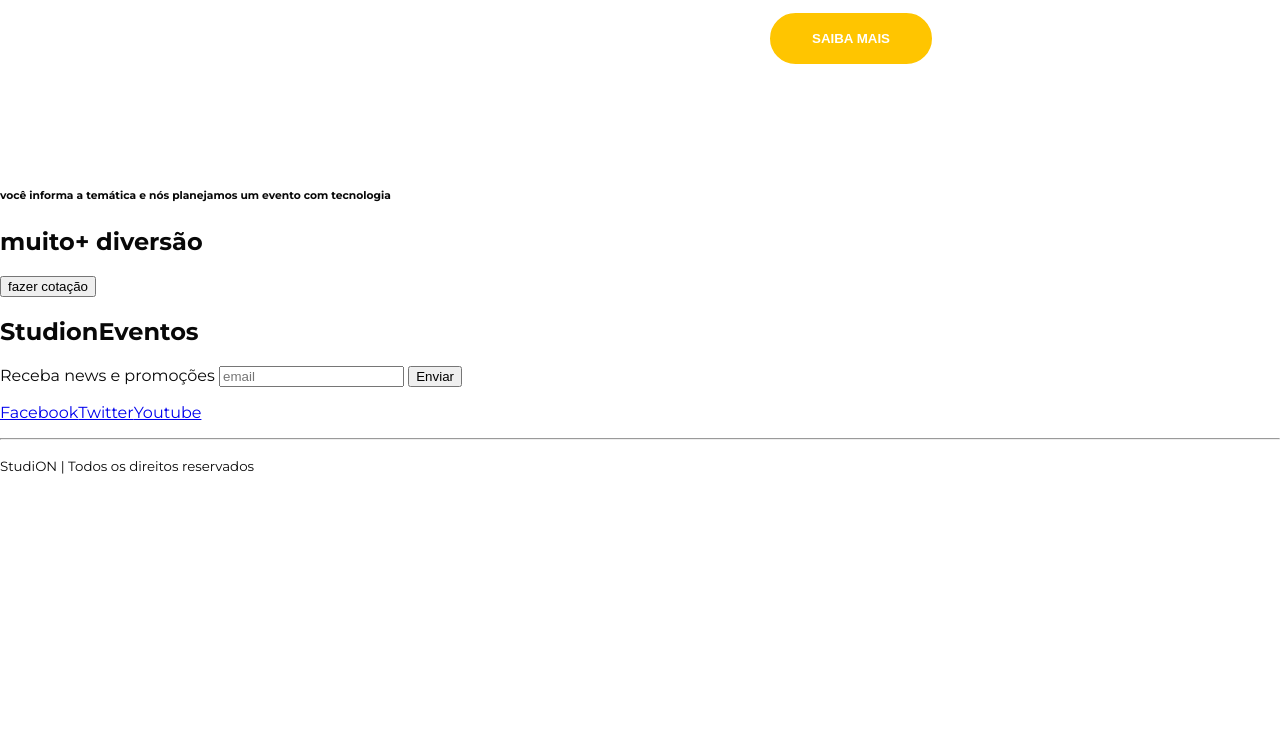
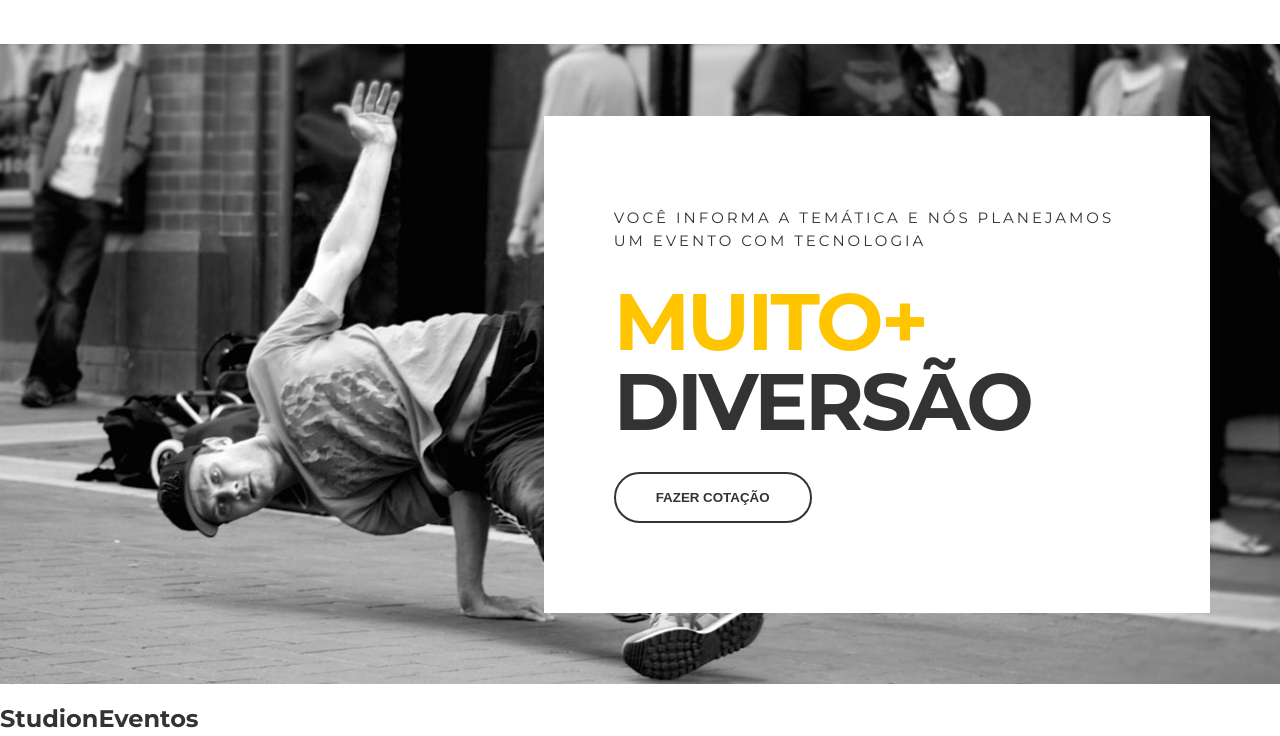
Before and after one commit to marcusimao/studion, a website: page src/index.html in a window 1280 px wide. Shown: the part 1658-2394 px from the top of the page. Before the commit the page ends 2149 px from the top, so only its background shows below. Drawn offline with Linux system fonts and the light colour scheme.

Commit message:
feat(quote): implemented quote section with styles

```diff
--- a/src/index.html
+++ b/src/index.html
@@ -65,12 +65,13 @@
 
         </div>
     </section>
-        <div >
-                <!-- <img src="./images/parallax.jpg" width="1080px"/> -->
+    <section class="quote">
+        <div class="container quote__container">
+            <div class="quote__copy">
                 <h6>você informa a temática e nós planejamos um evento com tecnologia</h6>
-                <h2><span>muito+ </span>diversão</h2>
-                <button>fazer cotação</button>
-
+                <h2><span class="copy--primary">Muito+ </span>Diversão</h2>
+                <button class="btn btn--quote">fazer cotação</button>
+            </div>
         </div>
     </section>
 </main>
--- a/src/style.css
+++ b/src/style.css
@@ -1,3 +1,4 @@
+
 @import url('https://fonts.googleapis.com/css2?family=Montserrat:wght@300;400;500;700;900&family=Roboto&display=swap');
 * {
   box-sizing: border-box;
@@ -6,16 +7,11 @@
 :root {
   font-family: "Montserrat", sans-serif;
   font-size: 16px;
-  --color-copy: rgb(8, 8, 8);
+  --color-copy: #333;
   --color-primary: #ffc500;
   --default-padding: 1rem;
   color: var(--color-copy);
-
-  /* padding-left: 16.875rem;
-    padding-right: 16.875rem;
-     */
 }
-
 body {
   margin: 0;
   padding-top: 7.75rem;
@@ -57,8 +53,6 @@ ul {
   display: grid;
   grid-template-columns: 1fr 9fr;
   align-items: center;
-  /* padding-left: 16.875rem;
-  padding-right: 16.875rem; */
 }
 
 .navbar__links {
@@ -104,7 +98,7 @@ ul {
 }
 
 .slide {
-  height: calc(100vh - 7.75rem);
+  height: calc(85vh - 7.75rem);
   position: relative;
 }
 
@@ -169,8 +163,7 @@ ul {
   display: grid;
   grid-template-columns: repeat(auto-fill, minmax(300px, 1fr));
   place-items: center;
-
-  padding: 4.375rem 1rem;
+  padding: 4.375rem 0;
 }
 
 .counter__container h3 {
@@ -223,4 +216,54 @@ margin-bottom: 2.5rem;
 .btn--institutional:hover {
   color: var(--color-copy);
   background: unset;
+  box-shadow: 0 1rem 1rem #0006;
 }
+.quote {
+  background-image: url(./images/parallax.jpg);
+
+  background-attachment: fixed;
+  background-repeat: no-repeat;
+  background-size: cover;
+  background-position: center;
+}
+
+.quote__container {
+
+  height: 80vh;
+  display: grid;
+  align-items: center;
+  justify-content: end;
+}
+.quote__copy {
+background-color: #fff;
+padding: 5.625rem 4.375rem;
+}
+
+.quote__copy h6 {
+  line-height: 1.4375rem;
+  font-size: 0.9375rem;
+  font-weight: 400;
+  letter-spacing: 0.1875rem;
+  max-width: 53ch;
+  text-transform: uppercase;
+  margin: 0;
+
+
+}
+.quote__copy h2 {
+  font-size: 5rem;
+  line-height: 5rem;
+  text-transform: uppercase;
+  letter-spacing: -.1875rem;
+  margin:  1.875rem 0;
+
+}
+.quote__copy span {
+  display: block;
+}
+
+.btn--quote {
+  color: var(--color-copy);
+  border-color: var(--color-copy);
+  background: unset;
+}
```
